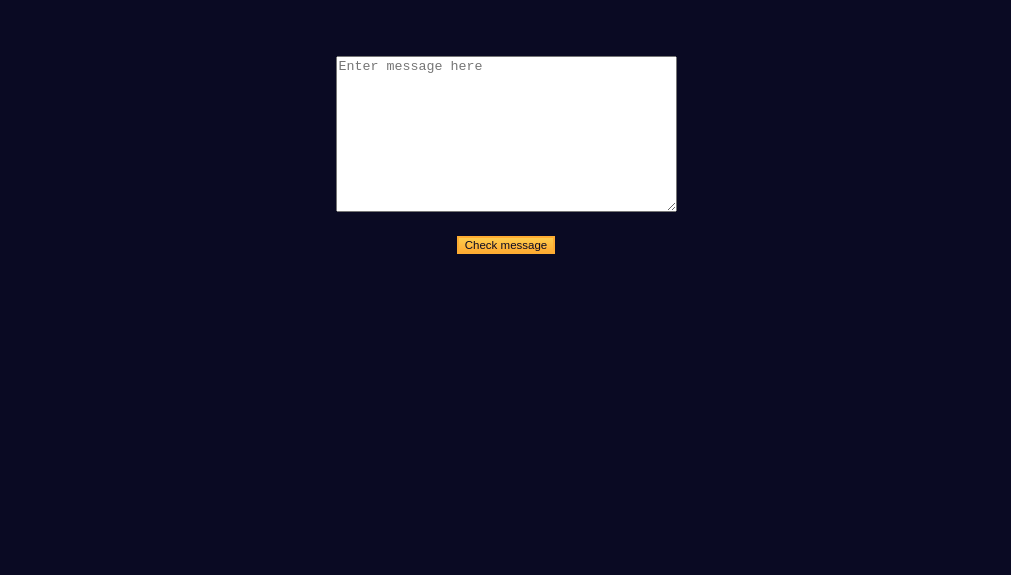
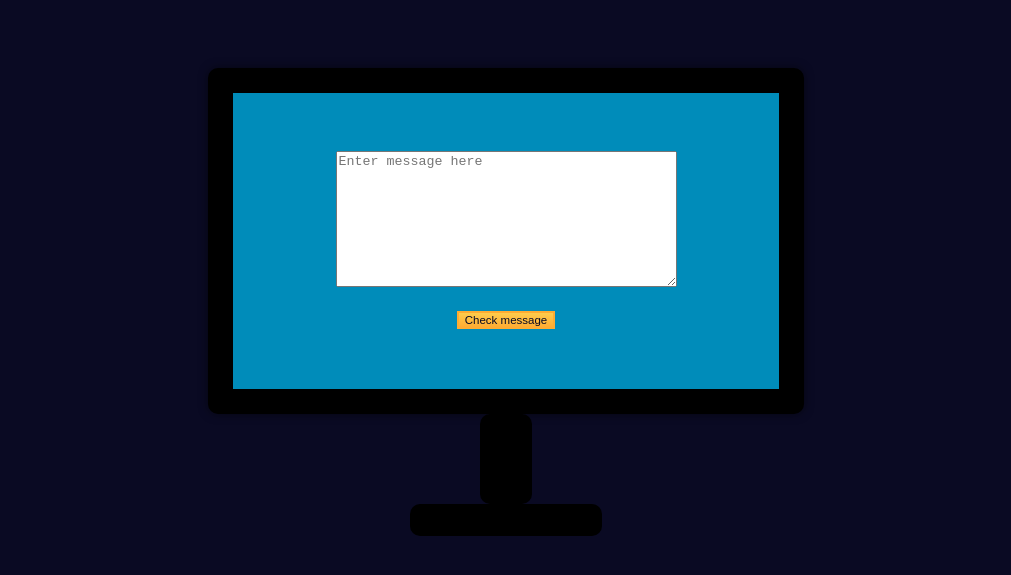
Before and after one commit to esterwalf/profile, a plain HTML site: page spamFilter.html in a window 1280 px wide. Shown: the part 155-730 px from the top of the page, without its empty margins (154-1165 px from the left). Drawn offline with Linux system fonts and the light colour scheme.

Commit message:
Update spamFilter.html
added monitor to html

```diff
--- a/spamFilter.html
+++ b/spamFilter.html
@@ -14,6 +14,7 @@
 
   <body class="spamFilter">
       <h1>Spam Filter</h1>
+    <div id="monitorScreen">
 
       <label for="message-input"></label>
       <br>
@@ -28,7 +29,7 @@
       ></textarea>
       <br>
       <button class="button" id="check-message-btn">Check message</button>
-      <h2 id="result" style="font-size: 20px;"></h2>
+      <h2 id="result"class="spamResult"></h2></div><div id="monitorTopStand"></div><div id="monitorBottomStand"></div>
     <script>
       const messageInput = document.getElementById("message-input");
       const result = document.getElementById("result");
```
